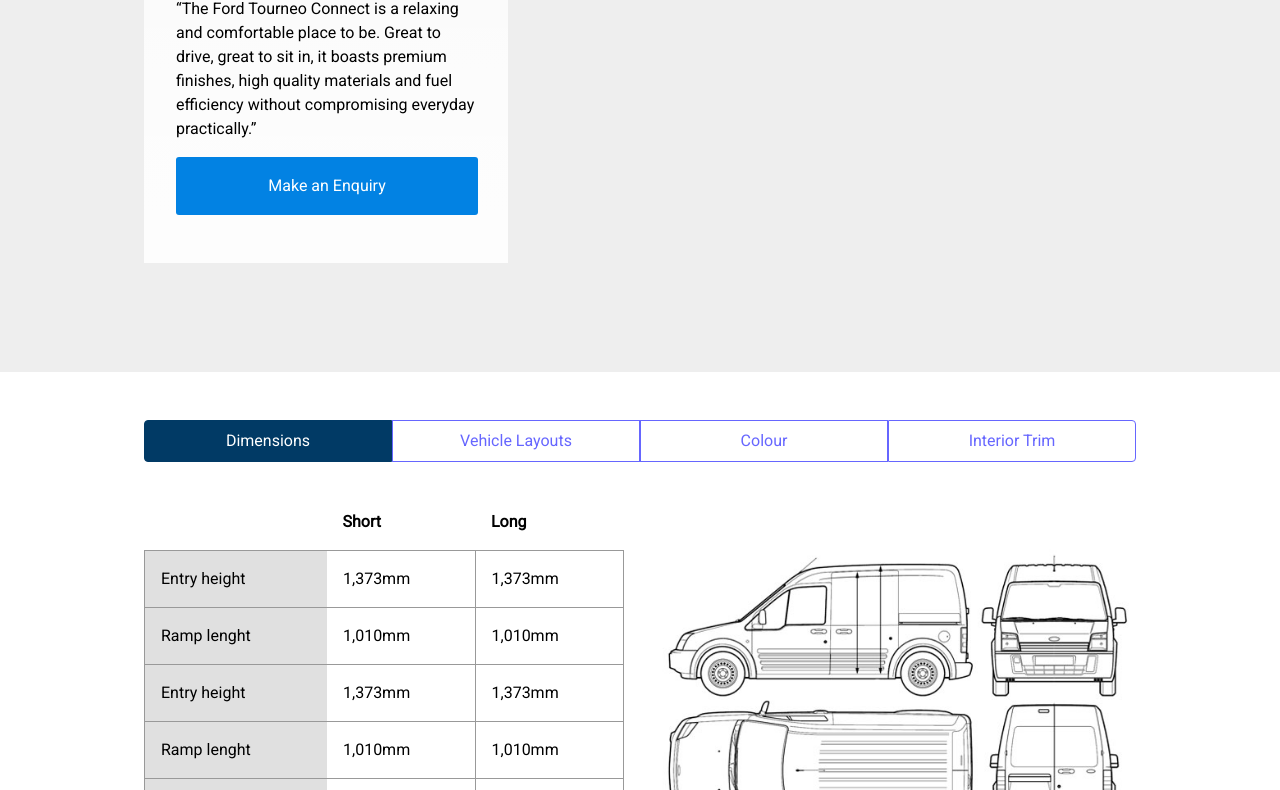
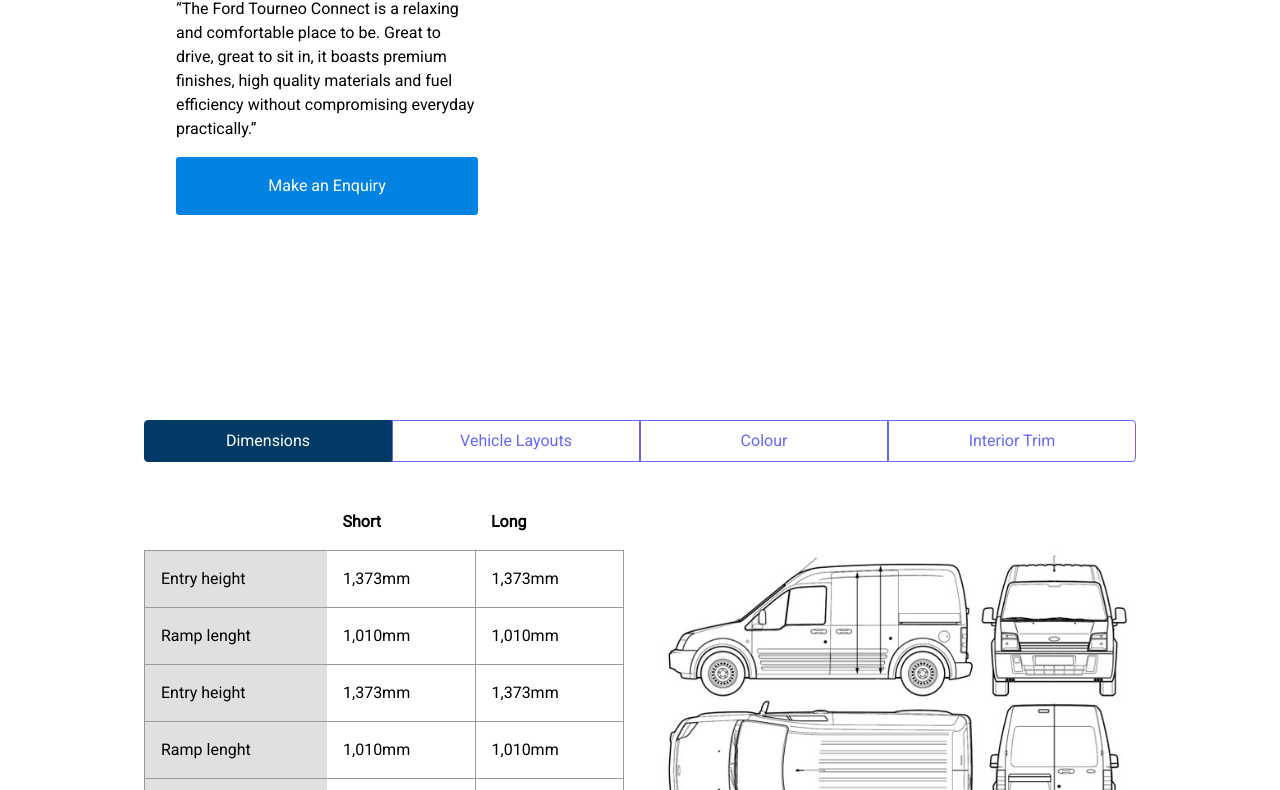
Before and after one commit to markoboy/Versa-Connect-DeveloperTask, a website: page src/index.html in a window 1280 px wide. Shown: the part 371-1161 px from the top of the page. Drawn offline with Linux system fonts and the light colour scheme.

Commit message:
feat: Add a page wrapper to set a max-width

```diff
--- a/src/css/styles.css
+++ b/src/css/styles.css
@@ -8,11 +8,14 @@
 }
 
 body {
-  font-family: 'Roboto', sans-serif;
+  font-family: 'Roboto', Arial, Helvetica, sans-serif;
   line-height: 1.5;
   color: #000;
   background-color: #eee;
-  overflow-x: hidden; /* Hide horizontal overflow. */
+
+  text-rendering: optimizeLegibility;
+  -webkit-font-smoothing: antialiased;
+  -moz-osx-font-smoothing: grayscale;
 }
 
 a {
@@ -45,6 +48,13 @@
 /**
  * General class styles
  */
+.page-wrapper {
+  max-width: 1450px;
+  margin: 0 auto;
+  background-color: #fff;
+  overflow-x: hidden; /* Hide horizontal overflow. */
+}
+
 /* Flexbox styles */
 .flex {
   display: flex;
--- a/src/index.html
+++ b/src/index.html
@@ -32,6 +32,9 @@
 
   </head>
   <body>
+
+    <!-- Page wrapper start -->
+    <div class="page-wrapper">
 
       <!-- Header start -->
       <header class="header flex">
@@ -529,6 +532,9 @@
       </aside>
       <!-- Interested in this vehicle container end -->
 
+    </div>
+    <!-- Page wrapper end -->
+
     <!-- Scripts -->
     <!-- build:js js/main.min.js -->
     <script type="text/javascript" src="./js/controller.js"></script>
```
Lines whose indentation alone changed are shown as unchanged.
